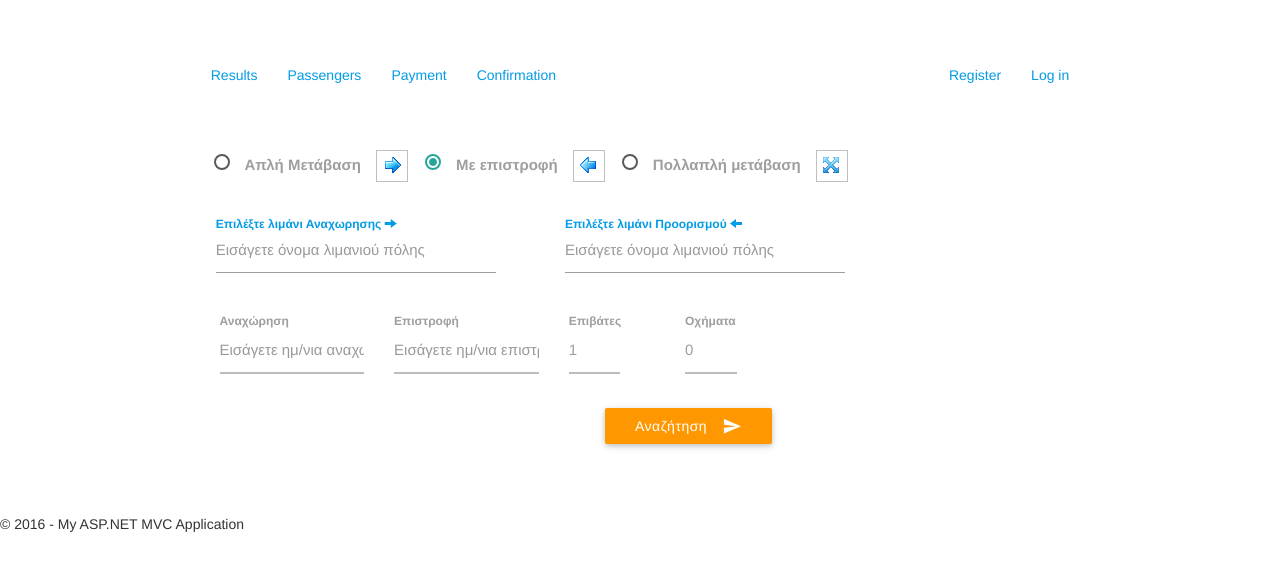
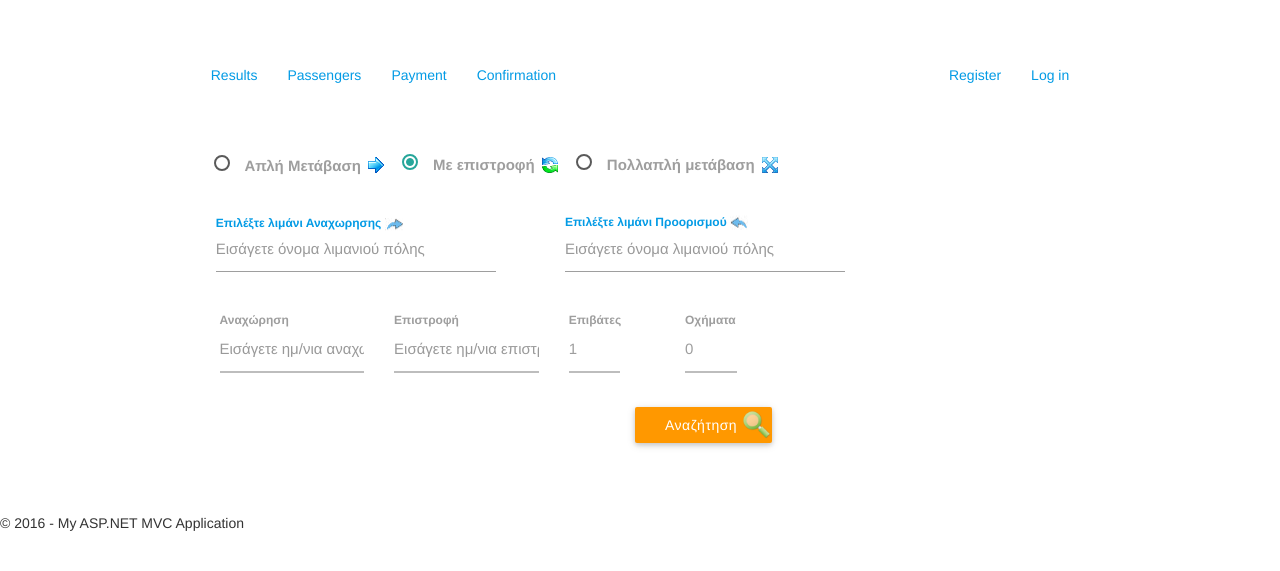
Before and after one commit to dsmyrnaios/Vessel-Tickets-MVC, an ASP.NET MVC app: page /Ferries/Search in a window 1280 px wide. Shown: the top 571 px of the page. Run offline with ASP.NET Core 8 and stand-ins for ASP.NET MVC 5, Linux system fonts and the light colour scheme; the project's own start-up code is not run, and a stand-in starts its controllers and pages; some libraries are stand-ins or nearby versions.

Commit message:
custom icons finished

```diff
--- a/TicketsMVC/Content/Search.css
+++ b/TicketsMVC/Content/Search.css
@@ -12,39 +12,15 @@ body {
 
 .icon-greenplus {
     background-image: url("../Content/Searchimages/greenPlusIcon.png");
-    background-position: right;
+    background-position: left;
     background-repeat: no-repeat;
-    /*position: fixed;*/
-    margin-right: 5px;
-}
-
-#icon-single {
-    width: 32px;
-    height: 32px;
-    background: url(../Content/Searchimages/16x16-free-application-icons.png) -178px -70px;
-    border: 0px;
-}
-
-#icon-return {
-    width: 32px;
-    height: 32px;
-    background: url(../Content/Searchimages/16x16-free-application-icons.png) -155px -70px;
-    border: 0px;
-}
-
-#icon-multiple {
-    width: 32px;
-    height: 32px;
-    background: url(../Content/Searchimages/16x16-free-application-icons.png) 60px -70px;
-    border: 0px;
 }
 
 .icon-redremove {
     background-image: url("../Content/Searchimages/remove.png");
     background-position: left;
     background-repeat: no-repeat;
-    /*position: fixed;*/
-    margin-right: -5px;
+    margin-bottom: 10px;
 }
 
 .infobulle {
@@ -181,7 +157,25 @@ input[id*=departure], input[id*=arrive] {
 }
 
 .increment {
-    margin-right: 5px;
+    height: 30px;
+    width: 30px;
+    cursor: pointer;
+    margin-right:5px;
+    background-image: url('Searchimages/increment.png');
+}
+
+.decrement {
+    height: 30px;
+    width: 30px;
+    cursor: pointer;
+    background-image: url('Searchimages/decrement.png');
+}
+
+.search {
+    cursor: pointer;
+    background-image: url('Searchimages/search.png');
+    background-repeat:no-repeat;
+    background-position:right;
 }
 
 .cluster {
--- a/TicketsMVC/Views/Ferries/Search.cshtml
+++ b/TicketsMVC/Views/Ferries/Search.cshtml
@@ -14,18 +14,18 @@
         <ul class="list-inline">
             <li>
                 <input class="with-gap" name="TripType" type="radio" id="TripTypeS" value="Simple" />
-                <label for="TripTypeS">Απλή Μετάβαση</label>
-                <img id="icon-single"><img/>
+                <label for="TripTypeS" style="padding-right:5px">Απλή Μετάβαση</label>
+                <img id="icon-single" src="../Content/Searchimages/oneway.png" style="position:relative;top:5px">
             </li>
             <li>
                 <input class="with-gap" name="TripType" type="radio" id="TripTypeWR" value="WithReturn" />
-                <label for="TripTypeWR">Με επιστροφή</label>
-                <img id="icon-return"><img />
+                <label for="TripTypeWR" style="padding-right:5px">Με επιστροφή</label>
+                <img id="icon-return" src="../Content/Searchimages/withreturn.png" style="position:relative;top:5px">
             </li>
             <li>
                 <input class="with-gap" name="TripType" type="radio" id="TripTypeM" value="Multiple" />
-                <label for="TripTypeM">Πολλαπλή μετάβαση</label>
-                <img id="icon-multiple"><img />
+                <label for="TripTypeM" style="padding-right:5px">Πολλαπλή μετάβαση</label>
+                <img id="icon-multiple" src="../Content/Searchimages/multipledirections.png" style="position:relative;top:5px">
             </li>
         </ul>
 </div>
@@ -35,7 +35,7 @@
             <label for="FromPort" class="control-label">
                 <a style="cursor:pointer">
                     Επιλέξτε λιμάνι Αναχωρησης
-                    <span class="glyphicon glyphicon-arrow-right" aria-hidden="true"></span>
+                    <img src="../Content/Searchimages/portfrom.png">
                 </a>
             </label>
             @Html.TextBoxFor(m => m.FromPort, new {@class = "form-control", placeholder = "Εισάγετε όνομα λιμανιού πόλης", tabindex = 1})
@@ -46,7 +46,7 @@
             <label for="ToPort" class="control-label">
                 <a style="cursor:pointer">
                     Επιλέξτε λιμάνι Προορισμού
-                    <span class="glyphicon glyphicon-arrow-left" aria-hidden="true"></span>
+                    <img src="../Content/Searchimages/portto.png">
                 </a>
             </label>
             @Html.TextBoxFor(m => m.ToPort, new {@class = "form-control", placeholder = "Εισάγετε όνομα λιμανιού πόλης", tabindex = 2})
@@ -84,12 +84,8 @@
                             <label for="NumOfAdults">Ενήλικες</label>
                             <label for="NumOfAdults">Από 16 εώς 65 ετών</label>
                         </div>
-                        <div class="col-md-1">
-                            <a class="btn-floating secondary-content waves-effect waves-circle waves-light #81d4fa light-blue increment"><i class="material-icons iconcls">add</i></a>
-                        </div>
-                        <div class="col-md-1">
-                            <a class="btn-floating secondary-content waves-effect waves-circle waves-light #81d4fa light-blue decrement"><i class="material-icons iconcls">remove</i></a>
-                        </div>
+                        <div class="col-md-1 waves-effect waves-light increment"></div>
+                        <div class="col-md-1 waves-effect waves-light decrement"></div>
                     </div>
 
                     @* TEENS *@
@@ -99,12 +95,8 @@
                             <label for="NumOfTeens">Έφηβοι</label>
                             <label for="NumOfTeens">Από 12 εώς 16 ετών</label>
                         </div>
-                        <div class="col-md-1">
-                            <a class="btn-floating secondary-content waves-effect waves-circle waves-light #81d4fa light-blue increment"><i class="material-icons iconcls">add</i></a>
-                        </div>
-                        <div class="col-md-1">
-                            <a class="btn-floating secondary-content waves-effect waves-circle waves-light #81d4fa light-blue lighten-3 decrement"><i class="material-icons iconcls">remove</i></a>
-                        </div>
+                        <div class="col-md-1 waves-effect waves-light increment"></div>
+                        <div class="col-md-1 waves-effect waves-light decrement"></div>
                     </div>
 
                     @* KIDS *@
@@ -114,12 +106,8 @@
                             <label for="NumOfKids">Παιδιά</label>
                             <label for="NumOfKids">Από 2 εώς 12 ετών</label>
                         </div>
-                        <div class="col-md-1">
-                            <a class="btn-floating secondary-content waves-effect waves-circle waves-light #81d4fa light-blue increment"><i class="material-icons iconcls">add</i></a>
-                        </div>
-                        <div class="col-md-1">
-                            <a class="btn-floating secondary-content waves-effect waves-circle waves-light #81d4fa light-blue lighten-3 decrement"><i class="material-icons iconcls">remove</i></a>
-                        </div>
+                        <div class="col-md-1 waves-effect waves-light increment"></div>
+                        <div class="col-md-1 waves-effect waves-light decrement"></div>
                     </div>
 
                     @* INFANTS *@
@@ -129,12 +117,8 @@
                             <label for="NumOfInfants">Βρέφη</label>
                             <label for="NumOfInfants">Kάτω των 2 ετών</label>
                         </div>
-                        <div class="col-md-1">
-                            <a class="btn-floating secondary-content waves-effect waves-circle waves-light #81d4fa light-blue increment"><i class="material-icons iconcls">add</i></a>
-                        </div>
-                        <div class="col-md-1">
-                            <a class="btn-floating secondary-content waves-effect waves-circle waves-light #81d4fa light-blue lighten-3 decrement"><i class="material-icons iconcls">remove</i></a>
-                        </div>
+                        <div class="col-md-1 waves-effect waves-light increment"></div>
+                        <div class="col-md-1 waves-effect waves-light decrement"></div>
                     </div>
 
                     @* OLDS *@
@@ -144,12 +128,8 @@
                             <label for="NumOfOlders">Ηλικιωμένοι</label>
                             <label for="NumOfOlders">Άνω των 65 ετών</label>
                         </div>
-                        <div class="col-md-1">
-                            <a class="btn-floating secondary-content waves-effect waves-circle waves-light #81d4fa light-blue increment"><i class="material-icons iconcls">add</i></a>
-                        </div>
-                        <div class="col-md-1">
-                            <a class="btn-floating secondary-content waves-effect waves-circle waves-light #81d4fa light-blue lighten-3 decrement"><i class="material-icons iconcls">remove</i></a>
-                        </div>
+                        <div class="col-md-1 waves-effect waves-light increment"></div>
+                        <div class="col-md-1 waves-effect waves-light decrement"></div>
                     </div>
 
                 </div>
@@ -173,12 +153,8 @@
                         <div class="col-md-7">
                             <label for="NumOfCars">Αυτοκίνητα</label>
                         </div>
-                        <div class="col-md-1">
-                            <a class="btn-floating secondary-content waves-effect waves-circle waves-light #81d4fa light-blue increment"><i class="material-icons iconcls">add</i></a>
-                        </div>
-                        <div class="col-md-1">
-                            <a class="btn-floating secondary-content waves-effect waves-circle waves-light #81d4fa light-blue lighten-3 decrement"><i class="material-icons iconcls">remove</i></a>
-                        </div>
+                        <div class="col-md-1 waves-effect waves-light increment"></div>
+                        <div class="col-md-1 waves-effect waves-light decrement"></div>
                     </div>
 
                     @*Motorcycles*@
@@ -187,12 +163,8 @@
                         <div class="col-md-7">
                             <label for="NumOfMotos">Μηχανές</label>
                         </div>
-                        <div class="col-md-1">
-                            <a class="btn-floating secondary-content waves-effect waves-circle waves-light #81d4fa light-blue increment"><i class="material-icons iconcls">add</i></a>
-                        </div>
-                        <div class="col-md-1">
-                            <a class="btn-floating secondary-content waves-effect waves-circle waves-light #81d4fa light-blue decrement"><i class="material-icons iconcls">remove</i></a>
-                        </div>
+                        <div class="col-md-1 waves-effect waves-light increment"></div>
+                        <div class="col-md-1 waves-effect waves-light decrement"></div>
                     </div>
 
                     @* Traler *@
@@ -201,12 +173,8 @@
                         <div class="col-md-7">
                             <label for="NumOfTrailers">Τρεϊλερ / τροχόσπιτα</label>
                         </div>
-                        <div class="col-md-1">
-                            <a class="btn-floating secondary-content waves-effect waves-circle waves-light #81d4fa light-blue increment"><i class="material-icons iconcls">add</i></a>
-                        </div>
-                        <div class="col-md-1">
-                            <a class="btn-floating secondary-content waves-effect waves-circle waves-light #81d4fa light-blue lighten-3 decrement"><i class="material-icons iconcls">remove</i></a>
-                        </div>
+                        <div class="col-md-1 waves-effect waves-light increment"></div>
+                        <div class="col-md-1 waves-effect waves-light decrement"></div>
                     </div>
 
                     <div class="row bottom-border-class" id="vehicleminibuses" style="margin-bottom:5px">
@@ -214,12 +182,8 @@
                         <div class="col-md-7">
                             <label for="NumOfMiniBuses">Οικογενειακά λεωφορεία</label>
                         </div>
-                        <div class="col-md-1">
-                            <a class="btn-floating secondary-content waves-effect waves-circle waves-light #81d4fa light-blue increment"><i class="material-icons iconcls">add</i></a>
-                        </div>
-                        <div class="col-md-1">
-                            <a class="btn-floating secondary-content waves-effect waves-circle waves-light #81d4fa light-blue lighten-3 decrement"><i class="material-icons iconcls">remove</i></a>
-                        </div>
+                        <div class="col-md-1 waves-effect waves-light increment"></div>
+                        <div class="col-md-1 waves-effect waves-light decrement"></div>
                     </div>
 
                 </div>
@@ -231,7 +195,7 @@
     //SUBMIT BUTTON
     <div class="row">
         <div class="col-md-10">
-            <button value="Send" class="btn waves-effect waves-light orange" type="submit" style="float:right"><i class="material-icons right">send</i>Αναζήτηση</button>
+            <button value="Send" class="btn waves-effect waves-light orange search" type="submit" style="float:right">Αναζήτηση&nbsp;</button>
         </div>
     </div>
 }
```
Also changed, not shown: TicketsMVC/Scripts/search.js (+5 -6 lines), TicketsMVC/Content/Searchimages/16x16-free-application-icons.png (deleted), TicketsMVC/Content/Searchimages/decrement.png (added), TicketsMVC/Content/Searchimages/increment.png (added), TicketsMVC/Content/Searchimages/multipledirections.png (added), TicketsMVC/Content/Searchimages/oneway.png (added), TicketsMVC/Content/Searchimages/portfrom.png (added), TicketsMVC/Content/Searchimages/portto.png (added), TicketsMVC/Content/Searchimages/search.png (added), TicketsMVC/Content/Searchimages/withreturn.png (added), TicketsMVC/Content/Searchimages/withreturn1.png (added), TicketsMVC/TicketsMVC.csproj, 6 other files. Lines whose indentation alone changed are shown as unchanged.
